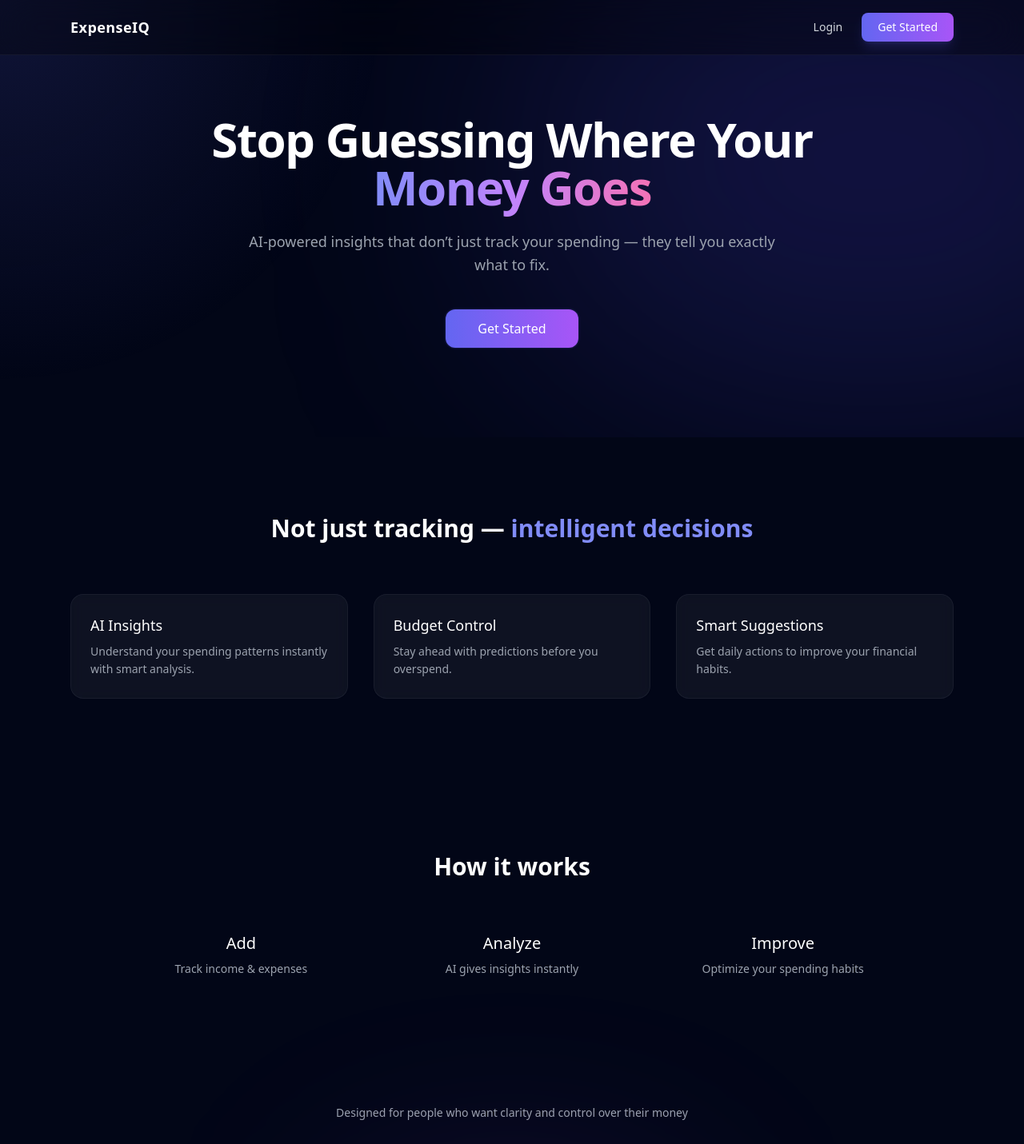
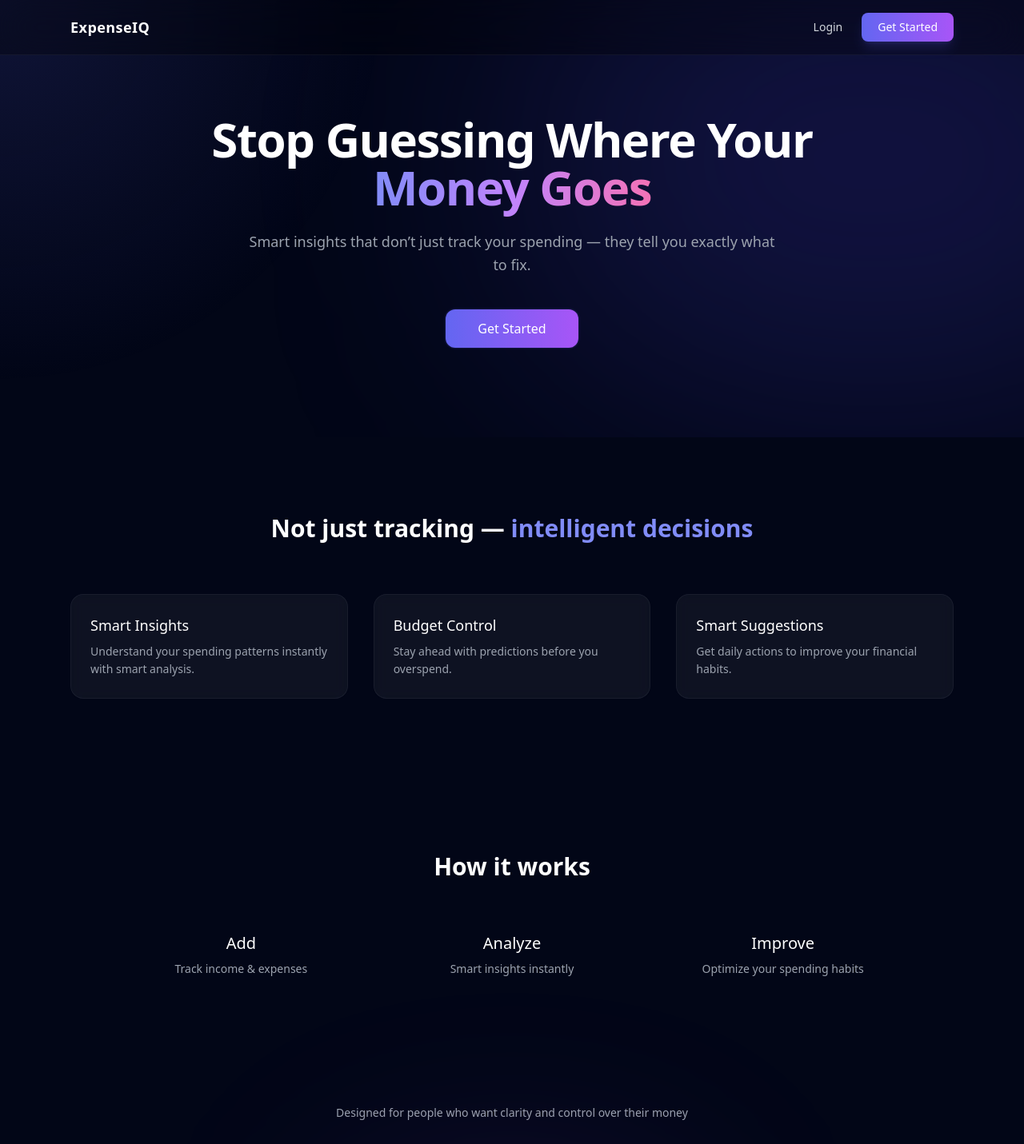
Before and after one commit to SupriyaChikkaraddi21/expense-tracker, a React (Vite) app in the folder expense-tracker/: page / in a window 1280 px wide. Shown: the top 1431 px of the page at 80% size. Built offline with nearby package versions, Linux system fonts and the light colour scheme; no server answers.

Commit message:
fixed smart insights

```diff
--- a/expense-tracker/src/components/InsightsCard.tsx
+++ b/expense-tracker/src/components/InsightsCard.tsx
@@ -64,7 +64,7 @@ export default function InsightsCard({ token }: Props) {
           Smart Insights
         </h2>
         <span className="text-xs text-gray-500">
-          AI Analysis
+          Smart Analysis
         </span>
       </div>
 
--- a/expense-tracker/src/components/SummaryInsightCard.tsx
+++ b/expense-tracker/src/components/SummaryInsightCard.tsx
@@ -50,7 +50,7 @@ export default function SummaryInsightCard({ token }: Props) {
       <div className="flex items-center gap-2 mb-4">
         <span className="text-xl">🧠</span>
         <h2 className="text-lg font-semibold text-gray-200">
-          AI Spending Summary
+          Smart Spending insights
         </h2>
       </div>
 
--- a/expense-tracker/src/pages/Landing.tsx
+++ b/expense-tracker/src/pages/Landing.tsx
@@ -77,7 +77,7 @@ export default function Landing() {
           </h1>
 
           <p className="mt-6 text-gray-400 text-lg max-w-2xl mx-auto leading-relaxed">
-            AI-powered insights that don’t just track your spending —
+            Smart insights that don’t just track your spending —
             they tell you exactly what to fix.
           </p>
 
@@ -118,7 +118,7 @@ export default function Landing() {
 
           {[
             {
-              title: "AI Insights",
+              title: "Smart Insights",
               desc: "Understand your spending patterns instantly with smart analysis.",
             },
             {
@@ -160,7 +160,7 @@ export default function Landing() {
 
           {[
             { title: "Add", desc: "Track income & expenses" },
-            { title: "Analyze", desc: "AI gives insights instantly" },
+            { title: "Analyze", desc: "Smart insights instantly" },
             { title: "Improve", desc: "Optimize your spending habits" },
           ].map((step, i) => (
             <motion.div key={i} {...fadeUp}>
```
